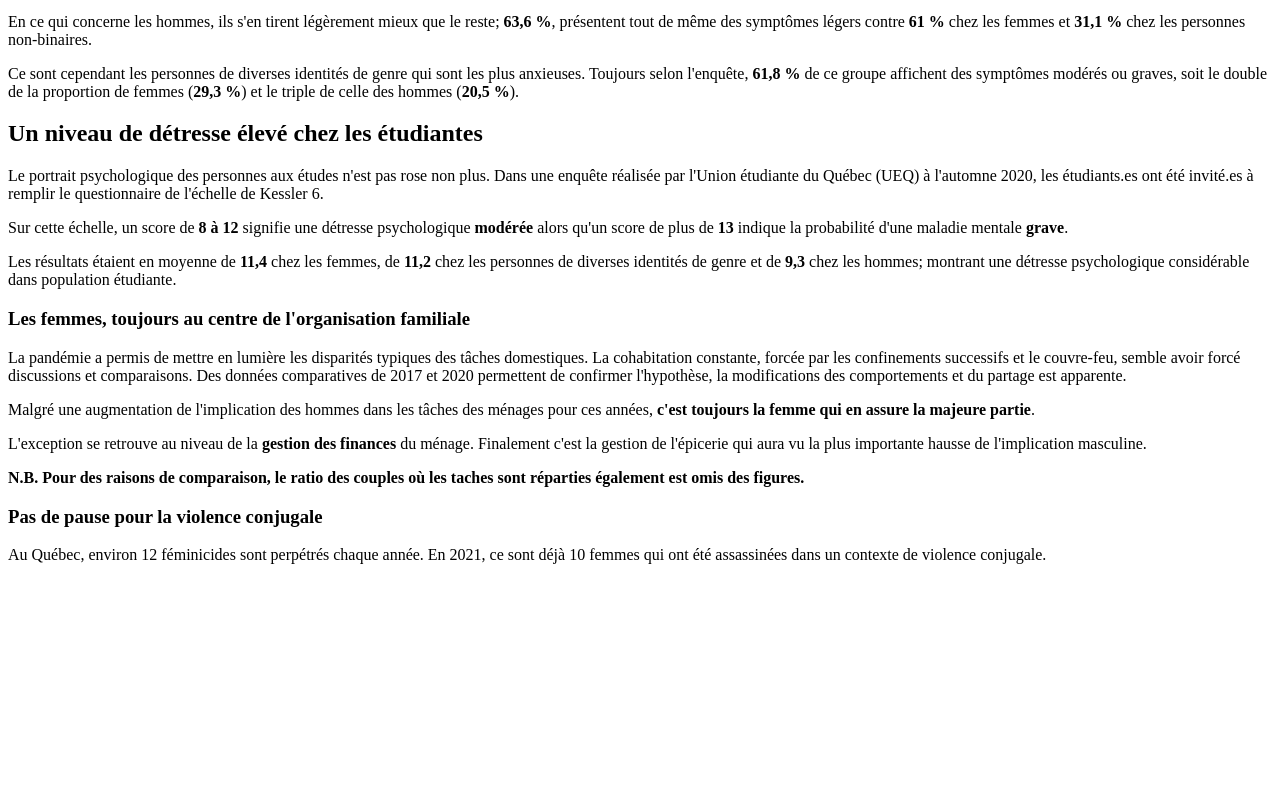
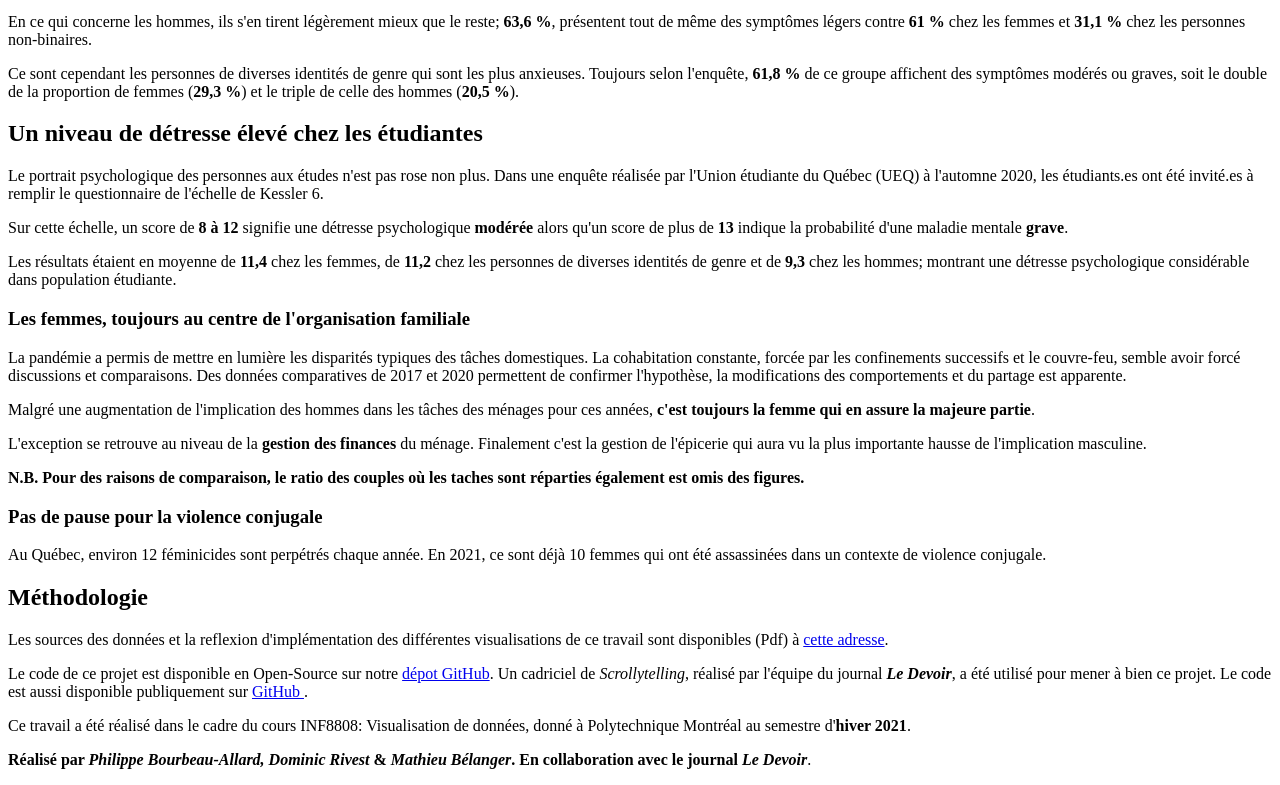
Before and after one commit to INF8808-Equipe19/INF8808-Equipe19, a plain HTML site: page src/index.html in a window 1280 px wide. Shown: the part 1904-2689 px from the top of the page. Before the commit the page ends 2484 px from the top, so only its background shows below. Drawn offline with Linux system fonts and the light colour scheme.

Commit message:
Ajout section méthodologie

```diff
--- a/src/index.html
+++ b/src/index.html
@@ -261,6 +261,21 @@
       <div class="viz" id="viz_11"></div>
     </section>
 
+    <section class="background">
+      <section class="text-section intro">
+        <h2>Méthodologie</h2>
+        <p>
+          Les sources des données et la reflexion d'implémentation des différentes visualisations de ce travail sont disponibles (Pdf) à <a href="https://drive.google.com/file/d/17j8ncfbawqwlW1wElfSUuiRrzQIWGYjd/view?usp=sharing" target="_blank"> cette adresse</a>.
+        </p>
+        <p>Le code de ce projet est disponible en Open-Source sur notre <a href="https://github.com/INF8808-Equipe19/INF8808-Equipe19-Projet-Final" target="_blank">dépot GitHub</a>. Un cadriciel de <i>Scrollytelling</i>, réalisé par l'équipe du journal <b><i>Le Devoir</i></b>, a été utilisé pour mener à bien ce projet. Le code est aussi disponible publiquement sur <a href="https://github.com/LeDevoir/scrollytelling-template-lite" target="_blank">GitHub </a>.</p>
+        <p>
+          Ce travail a été réalisé dans le cadre du cours INF8808: Visualisation de données, donné à Polytechnique Montréal au semestre d'<b>hiver 2021</b>.
+        </p>
+        <p><b>Réalisé par <i>Philippe Bourbeau-Allard, Dominic Rivest</i> & <i>Mathieu Bélanger</i>. En collaboration avec le journal <i>Le Devoir</i></b>.</p>
+      </section>
+    </section>
+
+
   </main>
 </body>
 
```
